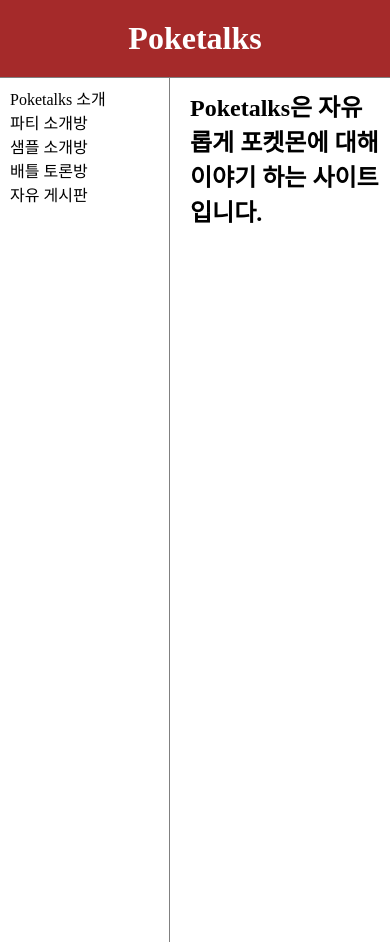
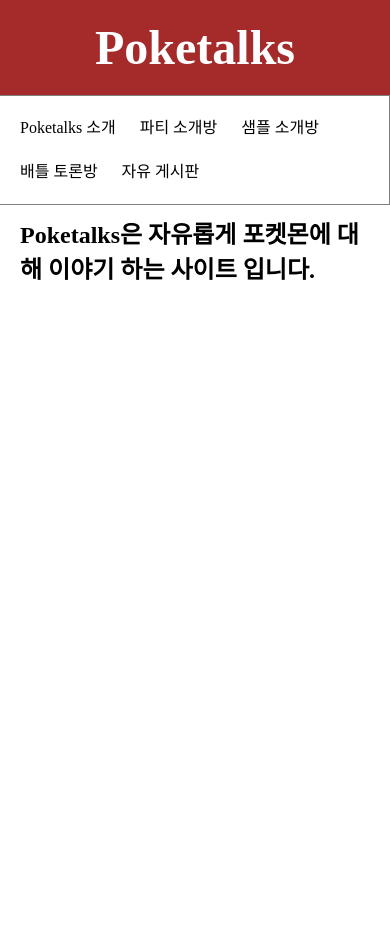
Before and after one commit to balsin804/poketalks, a PHP site: page / in a window 390 px wide. After the commit the page ends 280 px from the top, so only its background shows below. Run offline with PHP 8.4, Linux system fonts and the light colour scheme.

Commit message:
width update

```diff
--- a/index.html
+++ b/index.html
@@ -9,7 +9,7 @@
 </head>
 <body>
     <div class="header"><h1>Poketalks</h1></div>
-    <div id="gridbox">
+    <div class="gridbox">
         <div class="nav">
             <ul>
                 <li><a>Poketalks 소개</a></li>
--- a/style.css
+++ b/style.css
@@ -3,11 +3,9 @@
     margin: 0;
 }
 
-div{
-}
-
 .header{
     border-bottom:  1px solid gray;
+    font-size: 1.5em;
     padding : 20px;
     text-align: center;
     align-items: center;
@@ -15,12 +13,12 @@ div{
     color: white;
 }
 
-#gridbox{
+.gridbox{
     display: grid;
     grid-template-columns: 170px 1fr;
 }
 
-#gridbox .nav {
+.gridbox .nav {
     border-right: 1px solid gray;
     padding: 10px;
     height:100vh;
@@ -31,3 +29,20 @@ div{
     padding: 10px;
     padding-left: 20px;
 }
+
+@media(max-width:800px){
+    .gridbox{
+        display: block;
+    }
+    .gridbox .nav{
+        height: auto;
+        border-bottom: 1px solid gray;
+    }
+    .gridbox .nav ul li{
+        border-right: none;
+        padding: 10px;
+        height: auto;
+        line-height: 1.5em;
+        display: inline-block;
+    }
+}
```
